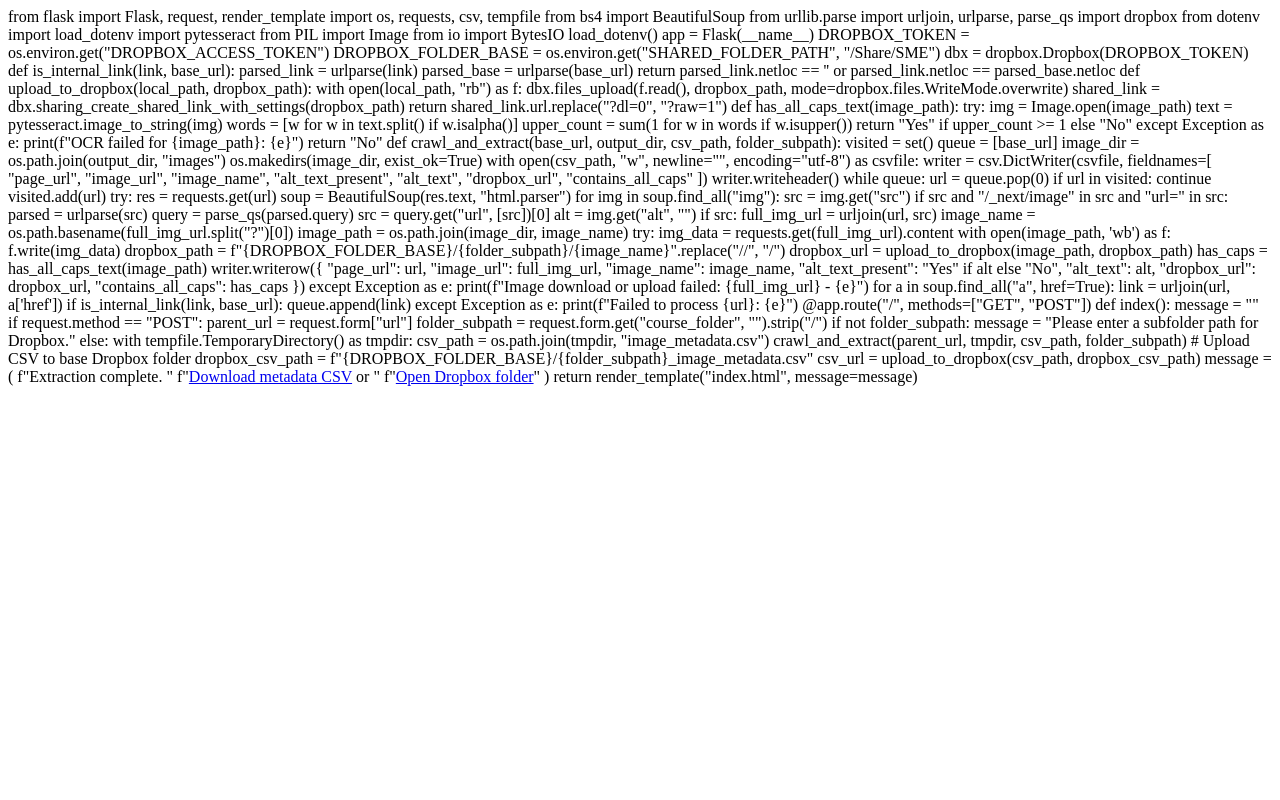
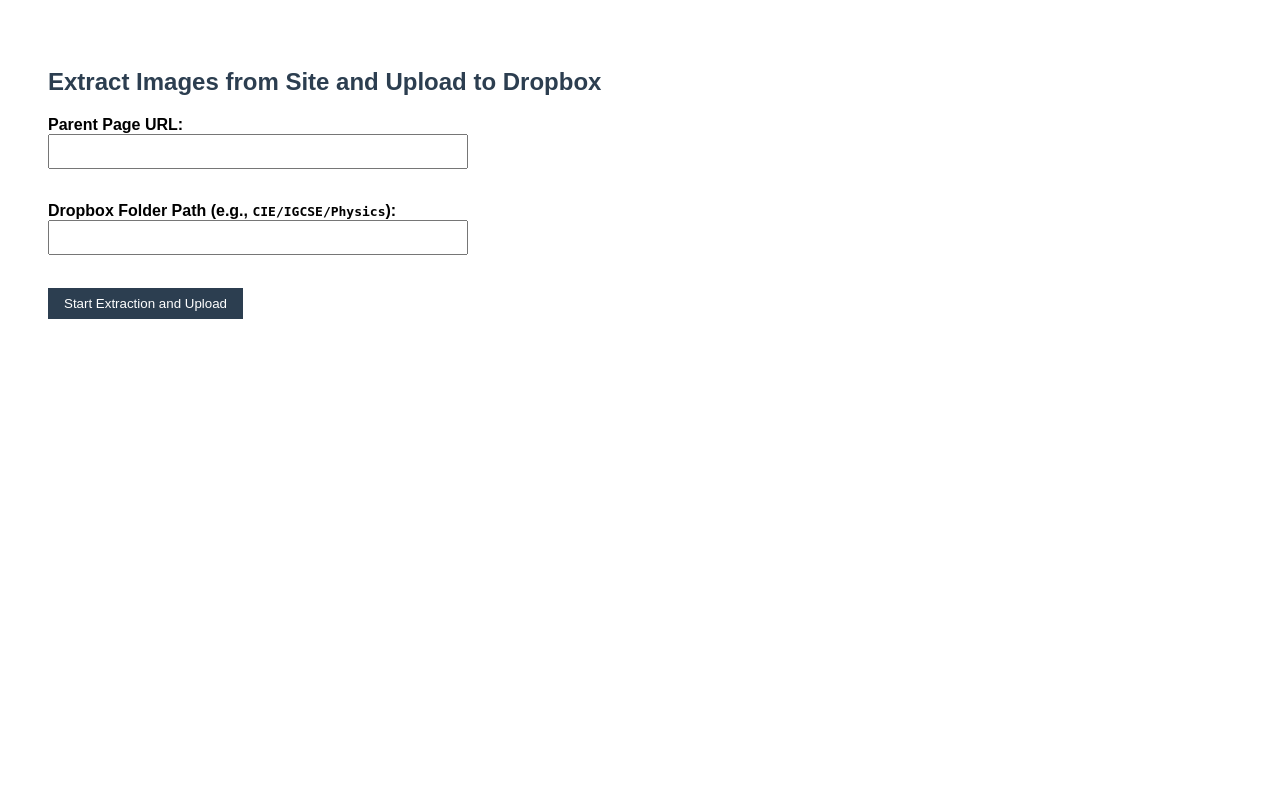
Before and after one commit to Sankarikm126/Image-Export-Tool, a Flask app: page / in a window 1280 px wide. Run offline with Flask 3, Linux system fonts and the light colour scheme.

Commit message:
Update index.html

```diff
--- a/templates/index.html
+++ b/templates/index.html
@@ -1,130 +1,57 @@
-from flask import Flask, request, render_template
-import os, requests, csv, tempfile
-from bs4 import BeautifulSoup
-from urllib.parse import urljoin, urlparse, parse_qs
-import dropbox
-from dotenv import load_dotenv
-import pytesseract
-from PIL import Image
-from io import BytesIO
+<!DOCTYPE html>
+<html>
+<head>
+    <title>Extract Images to Dropbox</title>
+    <style>
+        body {
+            font-family: Arial, sans-serif;
+            padding: 40px;
+        }
+        h2 {
+            color: #2c3e50;
+        }
+        label {
+            font-weight: bold;
+        }
+        input[type="text"] {
+            width: 400px;
+            padding: 8px;
+            margin-bottom: 15px;
+        }
+        input[type="submit"] {
+            padding: 8px 16px;
+            background-color: #2c3e50;
+            color: white;
+            border: none;
+            cursor: pointer;
+        }
+        .message {
+            margin-top: 20px;
+            padding: 10px;
+            background-color: #ecf0f1;
+            border-left: 4px solid #3498db;
+        }
+        a {
+            color: #2980b9;
+        }
+    </style>
+</head>
+<body>
+    <h2>Extract Images from Site and Upload to Dropbox</h2>
+    <form method="post">
+        <label for="url">Parent Page URL:</label><br>
+        <input type="text" name="url" required><br><br>
 
-load_dotenv()
+        <label for="course_folder">Dropbox Folder Path (e.g., <code>CIE/IGCSE/Physics</code>):</label><br>
+        <input type="text" name="course_folder" required><br><br>
 
-app = Flask(__name__)
+        <input type="submit" value="Start Extraction and Upload">
+    </form>
 
-DROPBOX_TOKEN = os.environ.get("DROPBOX_ACCESS_TOKEN")
-DROPBOX_FOLDER_BASE = os.environ.get("SHARED_FOLDER_PATH", "/Share/SME")
-dbx = dropbox.Dropbox(DROPBOX_TOKEN)
-
-def is_internal_link(link, base_url):
-    parsed_link = urlparse(link)
-    parsed_base = urlparse(base_url)
-    return parsed_link.netloc == '' or parsed_link.netloc == parsed_base.netloc
-
-def upload_to_dropbox(local_path, dropbox_path):
-    with open(local_path, "rb") as f:
-        dbx.files_upload(f.read(), dropbox_path, mode=dropbox.files.WriteMode.overwrite)
-    shared_link = dbx.sharing_create_shared_link_with_settings(dropbox_path)
-    return shared_link.url.replace("?dl=0", "?raw=1")
-
-def has_all_caps_text(image_path):
-    try:
-        img = Image.open(image_path)
-        text = pytesseract.image_to_string(img)
-        words = [w for w in text.split() if w.isalpha()]
-        upper_count = sum(1 for w in words if w.isupper())
-        return "Yes" if upper_count >= 1 else "No"
-    except Exception as e:
-        print(f"OCR failed for {image_path}: {e}")
-        return "No"
-
-def crawl_and_extract(base_url, output_dir, csv_path, folder_subpath):
-    visited = set()
-    queue = [base_url]
-
-    image_dir = os.path.join(output_dir, "images")
-    os.makedirs(image_dir, exist_ok=True)
-
-    with open(csv_path, "w", newline="", encoding="utf-8") as csvfile:
-        writer = csv.DictWriter(csvfile, fieldnames=[
-            "page_url", "image_url", "image_name", "alt_text_present", "alt_text", "dropbox_url", "contains_all_caps"
-        ])
-        writer.writeheader()
-
-        while queue:
-            url = queue.pop(0)
-            if url in visited:
-                continue
-            visited.add(url)
-
-            try:
-                res = requests.get(url)
-                soup = BeautifulSoup(res.text, "html.parser")
-
-                for img in soup.find_all("img"):
-                    src = img.get("src")
-                    if src and "/_next/image" in src and "url=" in src:
-                        parsed = urlparse(src)
-                        query = parse_qs(parsed.query)
-                        src = query.get("url", [src])[0]
-
-                    alt = img.get("alt", "")
-                    if src:
-                        full_img_url = urljoin(url, src)
-                        image_name = os.path.basename(full_img_url.split("?")[0])
-                        image_path = os.path.join(image_dir, image_name)
-
-                        try:
-                            img_data = requests.get(full_img_url).content
-                            with open(image_path, 'wb') as f:
-                                f.write(img_data)
-
-                            dropbox_path = f"{DROPBOX_FOLDER_BASE}/{folder_subpath}/{image_name}".replace("//", "/")
-                            dropbox_url = upload_to_dropbox(image_path, dropbox_path)
-
-                            has_caps = has_all_caps_text(image_path)
-
-                            writer.writerow({
-                                "page_url": url,
-                                "image_url": full_img_url,
-                                "image_name": image_name,
-                                "alt_text_present": "Yes" if alt else "No",
-                                "alt_text": alt,
-                                "dropbox_url": dropbox_url,
-                                "contains_all_caps": has_caps
-                            })
-                        except Exception as e:
-                            print(f"Image download or upload failed: {full_img_url} - {e}")
-
-                for a in soup.find_all("a", href=True):
-                    link = urljoin(url, a['href'])
-                    if is_internal_link(link, base_url):
-                        queue.append(link)
-
-            except Exception as e:
-                print(f"Failed to process {url}: {e}")
-
-@app.route("/", methods=["GET", "POST"])
-def index():
-    message = ""
-    if request.method == "POST":
-        parent_url = request.form["url"]
-        folder_subpath = request.form.get("course_folder", "").strip("/")
-
-        if not folder_subpath:
-            message = "Please enter a subfolder path for Dropbox."
-        else:
-            with tempfile.TemporaryDirectory() as tmpdir:
-                csv_path = os.path.join(tmpdir, "image_metadata.csv")
-                crawl_and_extract(parent_url, tmpdir, csv_path, folder_subpath)
-
-                # Upload CSV to base Dropbox folder
-                dropbox_csv_path = f"{DROPBOX_FOLDER_BASE}/{folder_subpath}_image_metadata.csv"
-                csv_url = upload_to_dropbox(csv_path, dropbox_csv_path)
-
-                message = (
-                    f"Extraction complete. "
-                    f"<a href='{csv_url}' target='_blank'>Download metadata CSV</a> or "
-                    f"<a href='https://www.dropbox.com/home{DROPBOX_FOLDER_BASE}/{folder_subpath}' target='_blank'>Open Dropbox folder</a>"
-                )
-    return render_template("index.html", message=message)
+    {% if message %}
+    <div class="message">
+        {{ message|safe }}
+    </div>
+    {% endif %}
+</body>
+</html>
```
